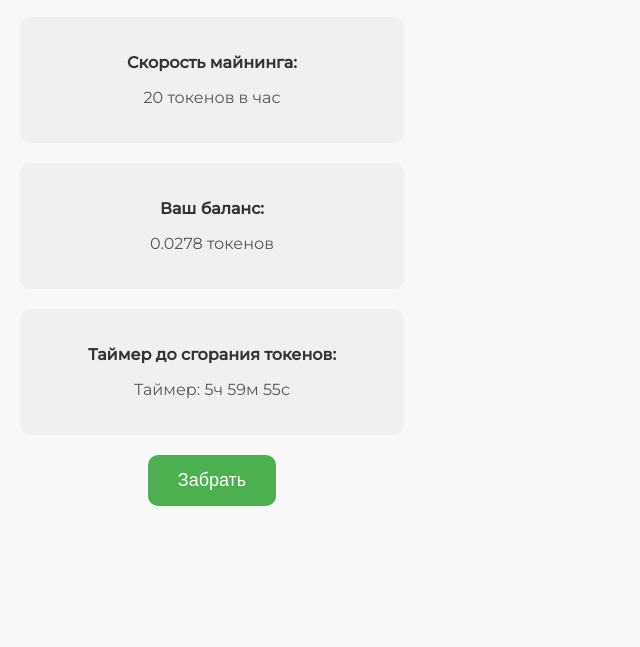
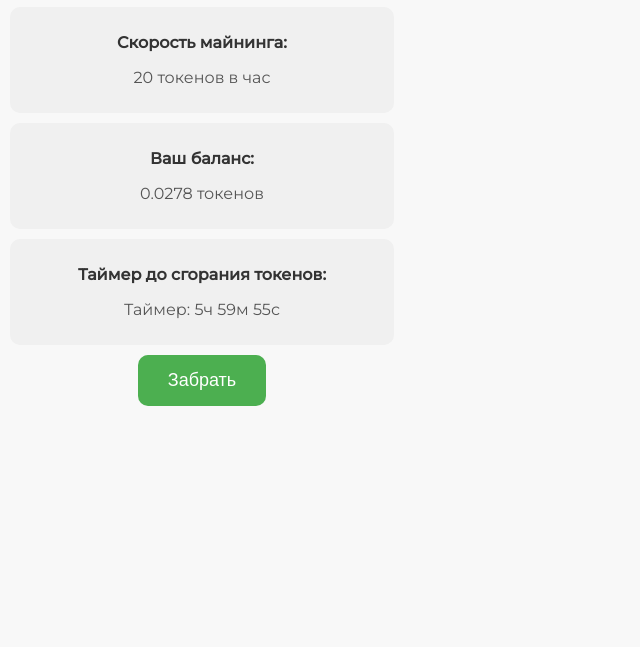
Before and after one commit to itSwYpl/itSwYpl.github.io, a plain HTML site: page index.html in a window 1280 px wide. Shown: the part 153-800 px from the top of the page, without its empty margins (0-640 px from the left). Drawn offline with Linux system fonts and the light colour scheme.

Commit message:
Update styles.css

```diff
--- a/styles.css
+++ b/styles.css
@@ -14,8 +14,7 @@ body {
   width: 384px;
   height: 576px;
   padding: 0;
-  margin: 20px 0 0 20px; /* Прикрепляем контейнер к верхнему левому углу */
-  border-radius: 0; /* Убираем закругление у главного блока */
+  margin: 10px 0 0 10px;
 }
 
 .header {
@@ -40,9 +39,9 @@ body {
 
 .info-block {
   background-color: #f0f0f0;
-  padding: 20px;
-  margin-bottom: 20px;
-  border-radius: 10px; /* Оставляем закругление у вспомогательных блоков */
+  padding: 10px;
+  margin-bottom: 10px;
+  border-radius: 10px;
 }
 
 .label {
```
